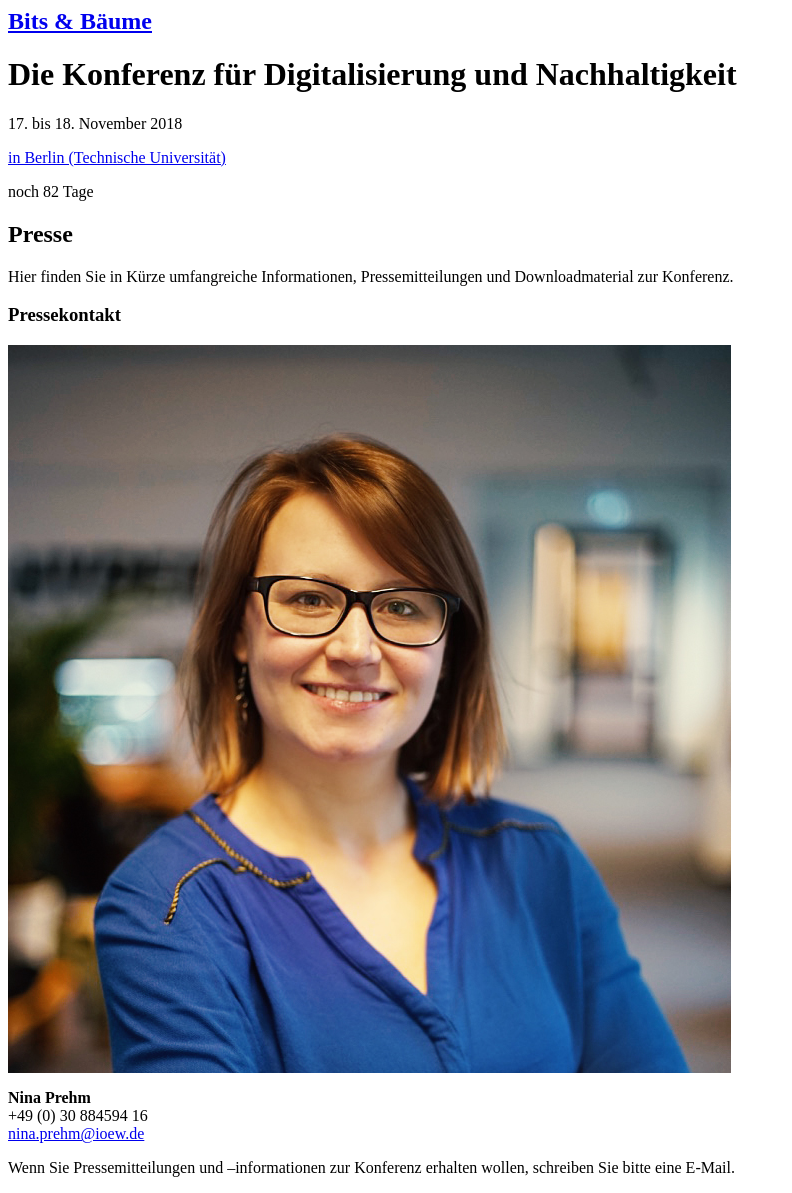
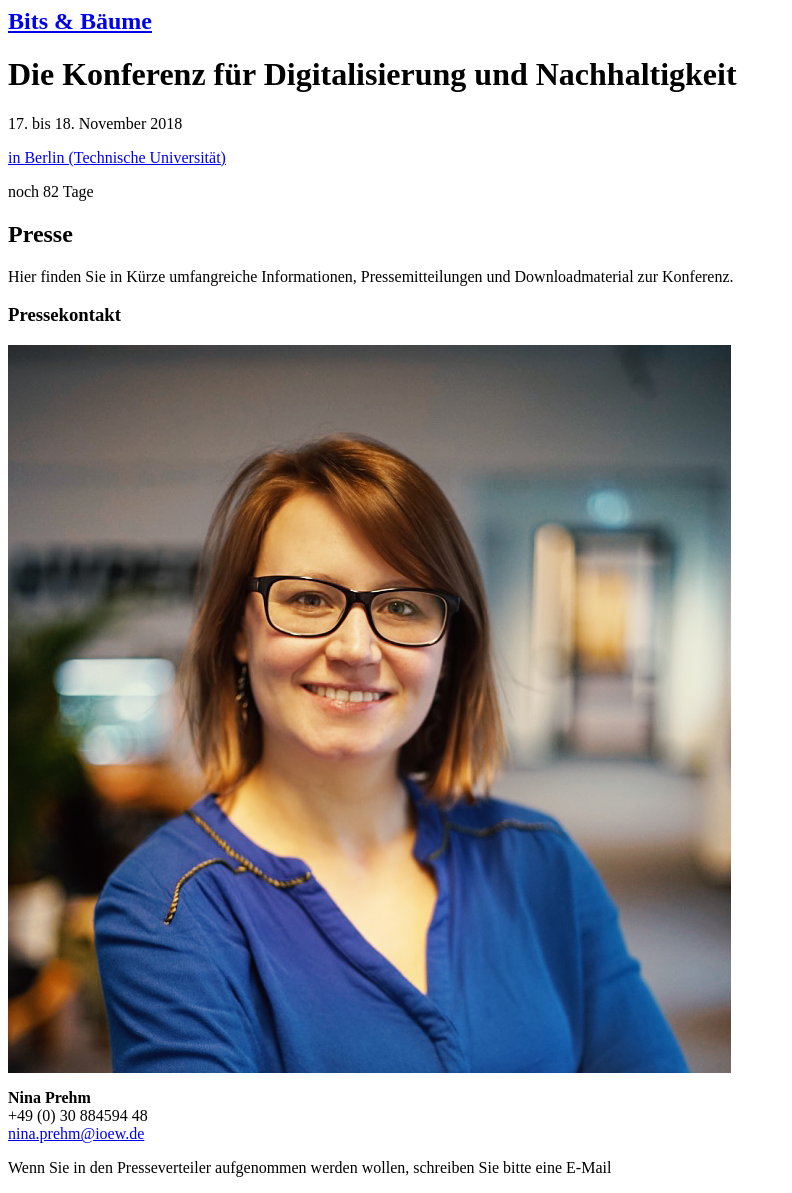
Before and after one commit to AfeefaDe/bitbaum, a PHP site: template public/pages/presse.php in a window 1280 px wide; the page is wider, and only the part inside the window is pictured. Shown: the top 1193 px of that part, without its empty margins (0-792 px from the left). Run offline with PHP 8.4, Linux system fonts and the light colour scheme; the template is opened without the code that fills it, so the values that code supplies are empty.

Commit message:
content update on press page

```diff
--- a/public/pages/presse.php
+++ b/public/pages/presse.php
@@ -7,7 +7,7 @@
                     <h3>Contact</h3>
                     <p>Here you will soon find more information, press releases and download material regarding the conference.</p>
                     <img class="portrait" src="/img/nina-rehm.png">
-                    <p><strong>Nina Prehm</strong><br>+49 (0) 30 884594 16<br><a href="mailto:nina.prehm@ioew.de">nina.prehm@ioew.de</a></p>
+                    <p><strong>Nina Prehm</strong><br>+49 (0) 30 884594 48<br><a href="mailto:nina.prehm@ioew.de">nina.prehm@ioew.de</a></p>
                     <p>If you would like to receive press releases and information about the conference, please send an e-mail.</p>
                 </section>
                 <!-- <section>
@@ -25,8 +25,8 @@
                 <section>
                     <h3>Pressekontakt</h3>
                     <img class="portrait" src="/img/nina-rehm.png">
-                    <p><strong>Nina Prehm</strong><br>+49 (0) 30 884594 16<br><a href="mailto:nina.prehm@ioew.de">nina.prehm@ioew.de</a></p>
-                    <p>Wenn Sie Pressemitteilungen und –informationen zur Konferenz erhalten wollen, schreiben Sie bitte eine E-Mail.</p>
+                    <p><strong>Nina Prehm</strong><br>+49 (0) 30 884594 48<br><a href="mailto:nina.prehm@ioew.de">nina.prehm@ioew.de</a></p>
+                    <p>Wenn Sie in den Presseverteiler aufgenommen werden wollen, schreiben Sie bitte eine E-Mail</p>
                 </section>
                 <!-- <section>
                     <h3>Pressemitteilungen</h3>
```
